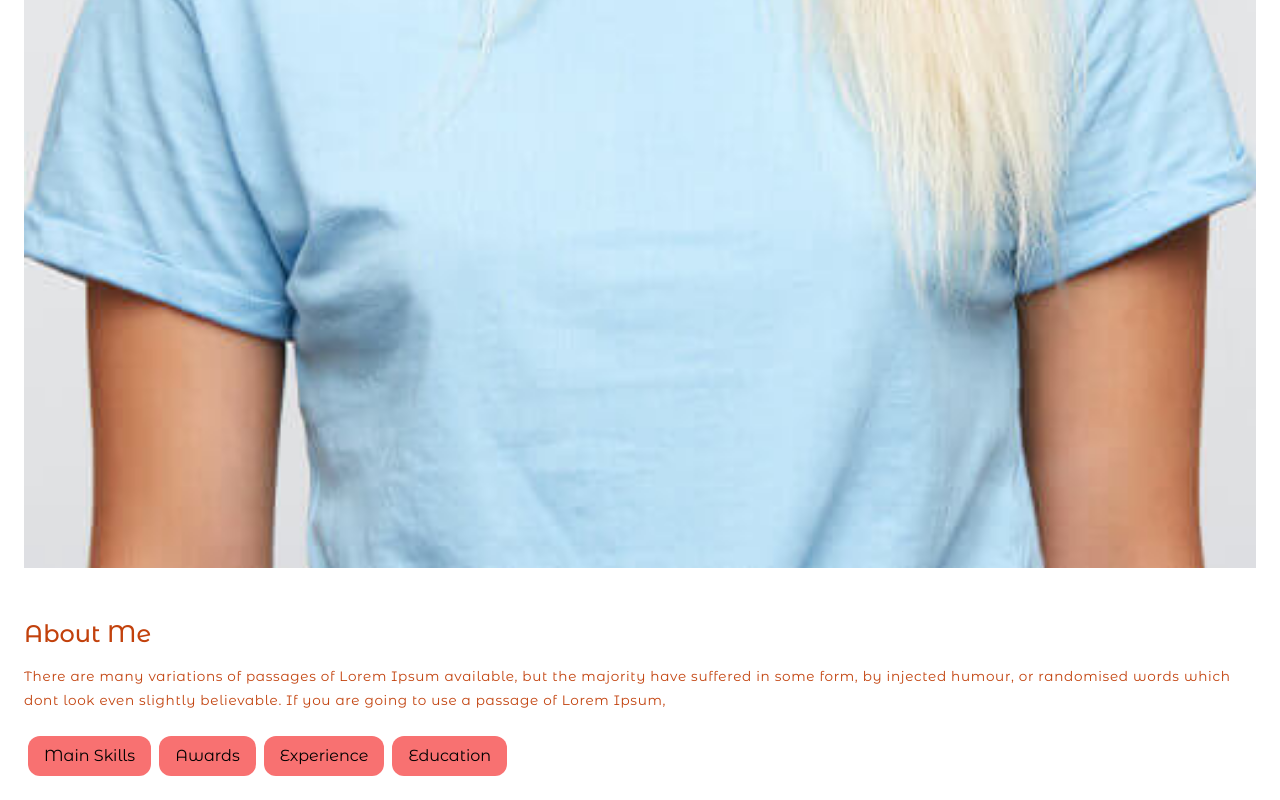
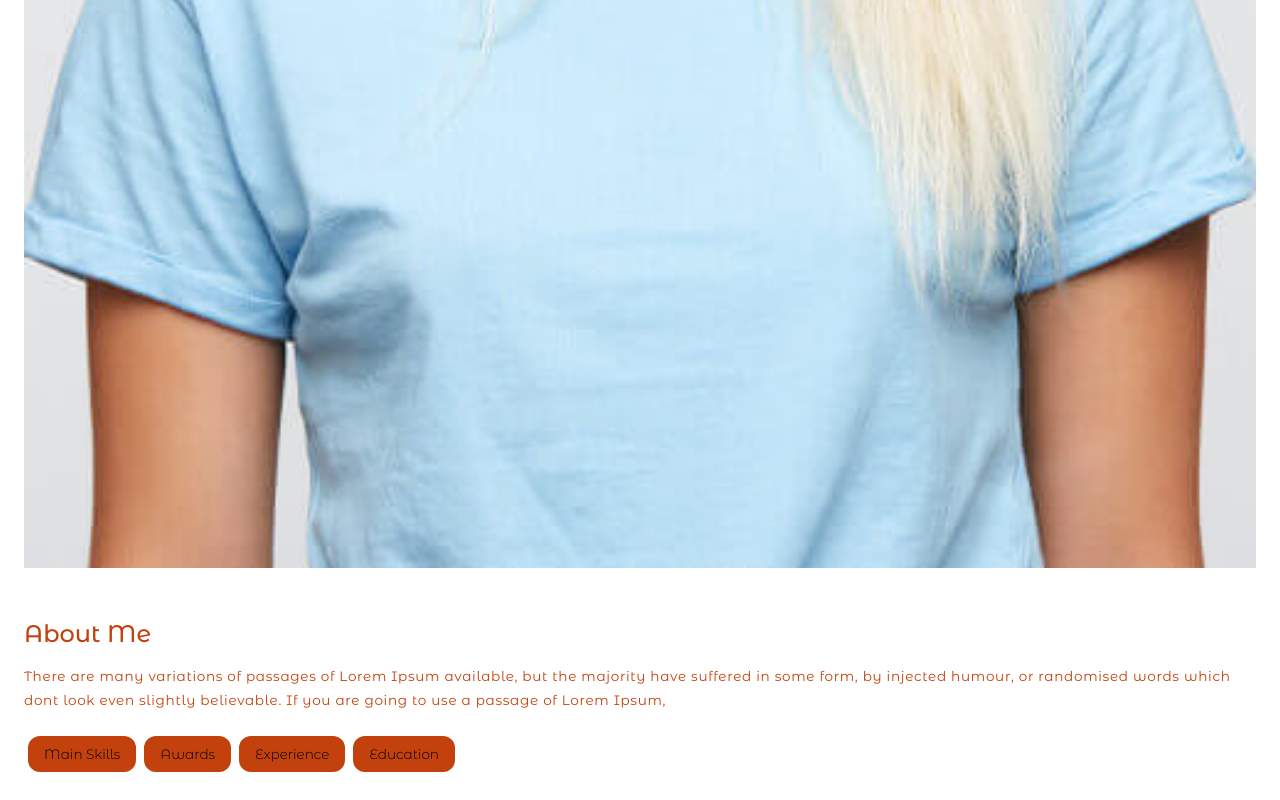
Before and after one commit to Udeme01/herPortfolioWebsite, a React (Vite) app: page / in a window 1280 px wide. Shown: the part 2039-2839 px from the top of the page. Built offline with nearby package versions, Linux system fonts and the light colour scheme.

Commit message:
working on TabButtons

```diff
--- a/src/components/TabButtons.jsx
+++ b/src/components/TabButtons.jsx
@@ -3,7 +3,7 @@ import PropTypes from "prop-types";
 const TabButton = ({ children }) => {
   return (
     <>
-      <button className="bg-red-400 m-1 px-4 py-2 rounded-xl">{children}</button>
+      <button className="bg-orange-700 m-1 px-4 py-2 rounded-xl text-sm font-light">{children}</button>
     </>
   );
 };
```
